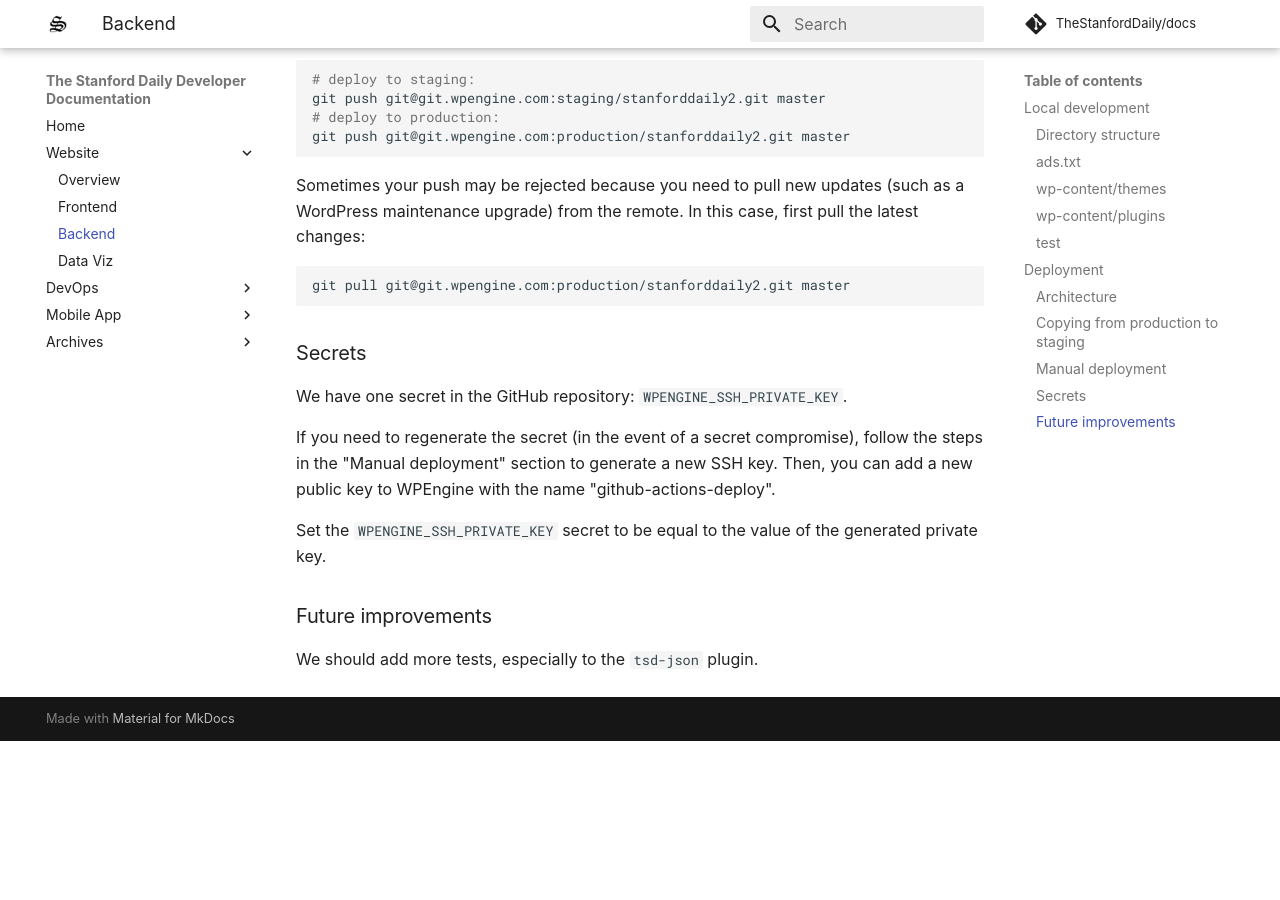
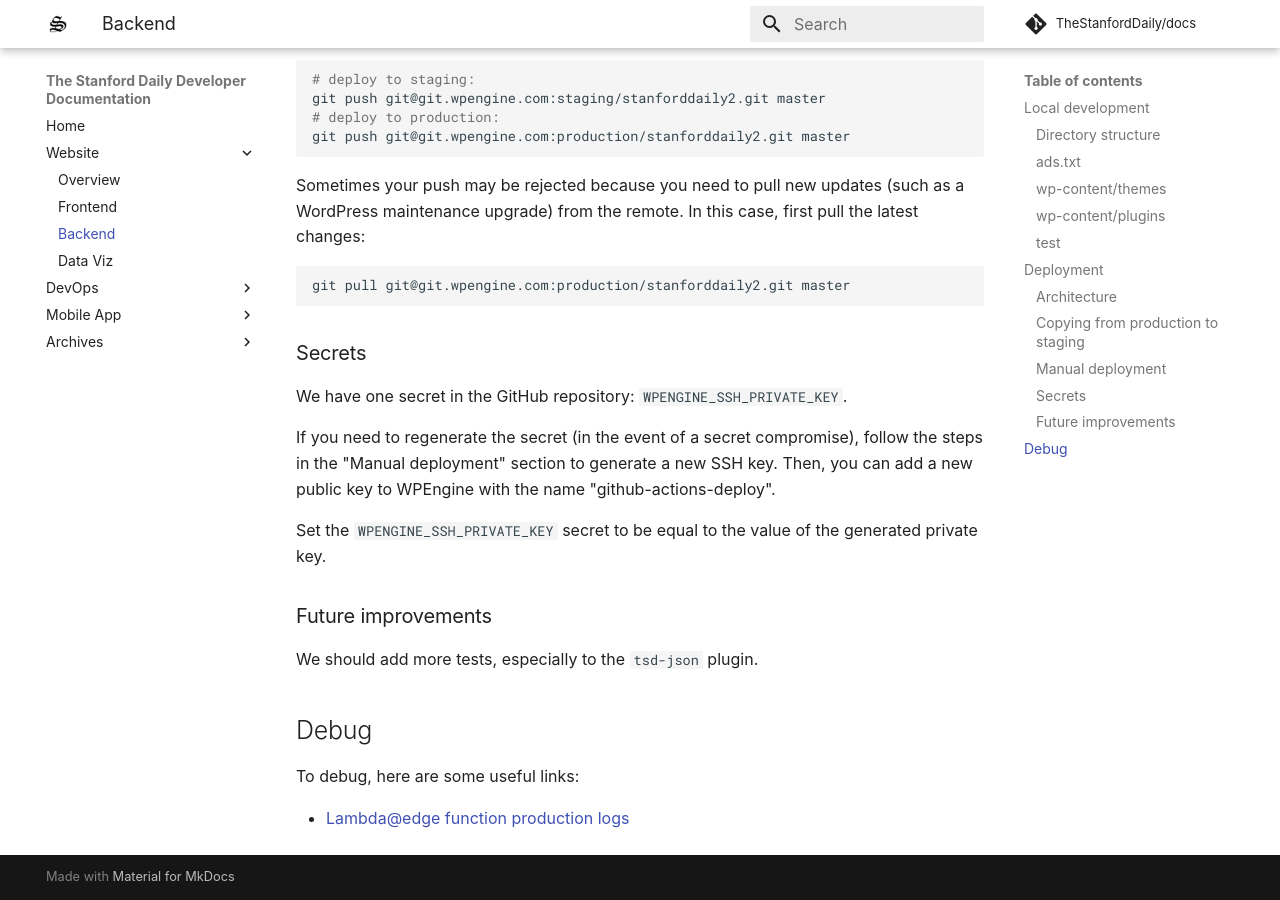
Before and after one commit to TheStanfordDaily/docs, an MkDocs documentation site: the page built from docs/website/backend.md, in a window 1280 px wide and 900 px high, scrolled down 3568 px. Built offline with MkDocs 1.6.1 and Material for MkDocs 9.7.7, drawn with Linux system fonts in a browser that asks for light colours; some web fonts are replaced; comment, search, counter and statistics services are not loaded; before the commit the page ends 4309 px from its top, so only the background shows below that.

Commit message:
Add link to view website prod logs

```diff
--- a/docs/website/backend.md
+++ b/docs/website/backend.md
@@ -110,3 +110,9 @@ Set the `WPENGINE_SSH_PRIVATE_KEY` secret to be equal to the value of the genera
 ### Future improvements
 
 We should add more tests, especially to the `tsd-json` plugin.
+
+## Debug
+
+To debug, here are some useful links:
+
+- [Lambda@edge function production logs](https://console.aws.amazon.com/cloudwatch/home?region=us-east-1#logsV2:log-groups/log-group/$252Faws$252Flambda$252Fus-east-1.c2m3cl8-6zgnou9)
```
